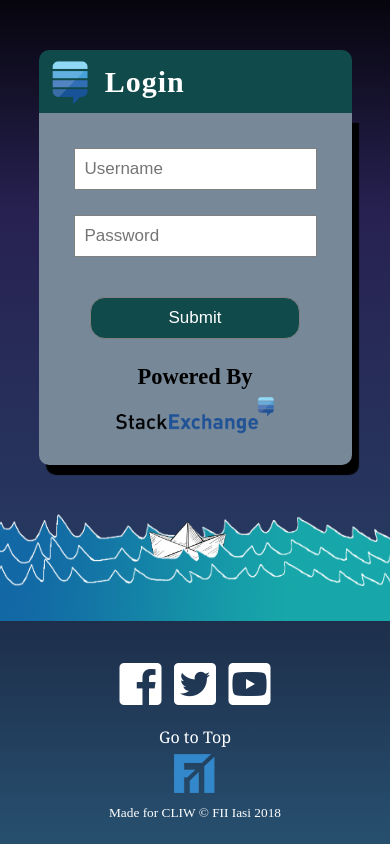
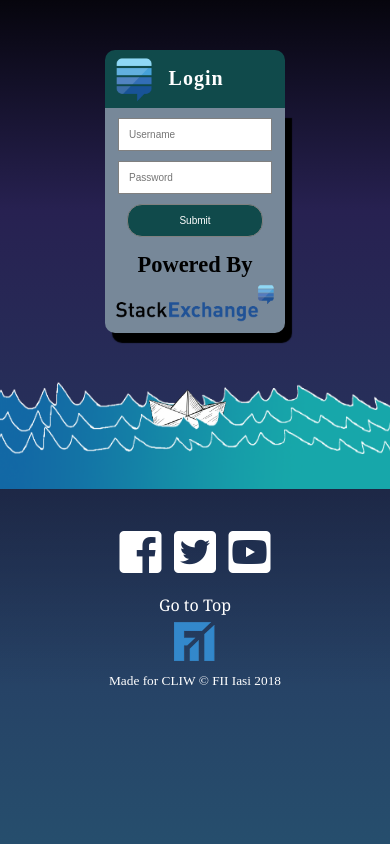
Before and after one commit to cristian1997/CLIW-fert, a PHP site: page /login.html in a window 390 px wide. Shown: the part 43-887 px from the top of the page. Run offline with PHP 8.4, Linux system fonts and the light colour scheme; some libraries are stand-ins or nearby versions.

Commit message:
responsive

```diff
--- a/login.html
+++ b/login.html
@@ -58,7 +58,7 @@
             </button>
         </div>
     </header>
-    <div class="content__container" style="margin: 0;">
+    <div class="content__container">
         <section class="form__container">
             <div>
                 <img src="./misc/images/se-mini-logo.png" width="50" height="50" alt="StackExchange">
--- a/style/login-signup.css
+++ b/style/login-signup.css
@@ -41,7 +41,7 @@ form button {
     font-size: 30px;
     color: black;
     padding: 10px;
-    margin: 10px;
+    margin: 15px;
     border: solid gray 0.1em;
 }
 
@@ -65,3 +65,24 @@ form button {
         margin-top: 50px;
     }
 }
+
+@media only screen and (max-width: 480px) {
+
+	.form__container h1 {
+		font-size: 20px;
+	}
+
+    form input,
+    form button {
+        font-size: 10px;
+    	margin: 5px;
+    }
+
+    .form__container{
+        margin-top: 50px;
+    }
+
+    form {
+    	padding: 5px;
+    }
+}
```
